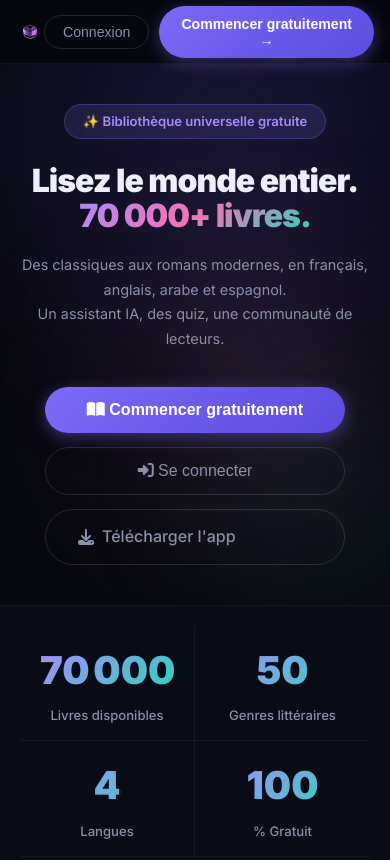
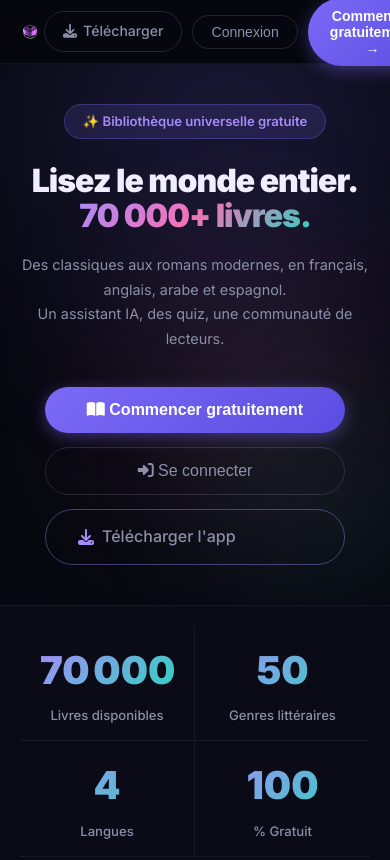
Before and after one commit to novela-library/novela, a website: page index.html in a window 390 px wide. Shown: the top 860 px of the page. Drawn offline with Linux system fonts and the light colour scheme.

Commit message:
Add download link: landing nav, hero buttons, sidebar desktop, mobile menu

```diff
--- a/index.html
+++ b/index.html
@@ -34,6 +34,7 @@
       <span>Novela</span>
     </div>
     <div class="landing-nav-actions">
+      <a href="/download" class="landing-btn-ghost" style="text-decoration:none;display:inline-flex;align-items:center;gap:6px"><i class="fas fa-download"></i> Télécharger</a>
       <button class="landing-btn-ghost" onclick="showAuth('login')">Connexion</button>
       <button class="landing-btn-cta" onclick="showAuth('register')">Commencer gratuitement →</button>
     </div>
@@ -63,8 +64,8 @@
         <button class="landing-btn-ghost landing-btn-lg" onclick="showAuth('login')">
           <i class="fas fa-sign-in-alt"></i> Se connecter
         </button>
-        <a href="/download" class="landing-btn-ghost landing-btn-lg" style="text-decoration:none;display:inline-flex;align-items:center;gap:8px">
-          <i class="fas fa-download"></i> Télécharger l'app
+        <a href="/download" class="landing-btn-ghost landing-btn-lg" style="text-decoration:none;display:inline-flex;align-items:center;gap:8px;border-color:rgba(167,139,250,.4)">
+          <i class="fas fa-download" style="color:var(--accent3)"></i> Télécharger l'app
         </a>
       </div>
       <!-- Floating book covers -->
@@ -269,6 +270,9 @@
       <button class="sidebar-btn" id="sb-community" onclick="showPage('community')">
         <i class="fas fa-users"></i><span data-i18n="nav_community">Communauté</span>
       </button>
+      <a href="/download" class="sidebar-btn" style="text-decoration:none;color:inherit;margin-top:8px;border-top:1px solid rgba(255,255,255,.06);padding-top:12px">
+        <i class="fas fa-download"></i><span>Télécharger l'app</span>
+      </a>
     </nav>
   </aside>
 
@@ -284,6 +288,7 @@
     <button class="nav-btn" onclick="showPage('rewards');closeMobileMenu()"><i class="fas fa-medal"></i> <span data-i18n="nav_rewards">Récompenses</span></button>
     <button class="nav-btn" onclick="showPage('stats');closeMobileMenu()"><i class="fas fa-chart-line"></i> <span data-i18n="nav_stats">Statistiques</span></button>
     <button class="nav-btn" onclick="showPage('community');closeMobileMenu()"><i class="fas fa-users"></i> <span data-i18n="nav_community">Communauté</span></button>
+    <a href="/download" class="nav-btn" style="text-decoration:none;color:inherit;border-top:1px solid rgba(255,255,255,.06);margin-top:8px;padding-top:12px"><i class="fas fa-download"></i> Télécharger l'app</a>
   </div>
 
   <!-- MAIN CONTENT -->
```
